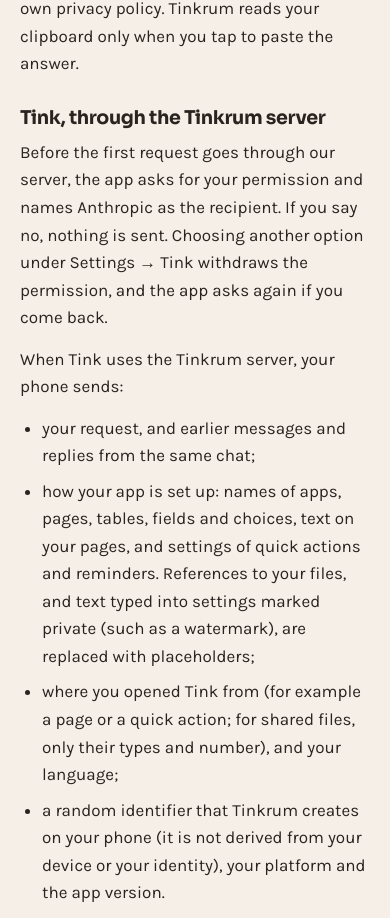
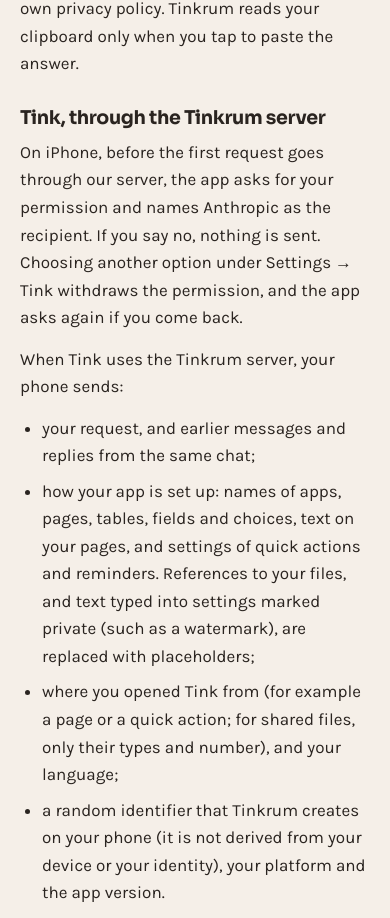
Before and after one commit to stonetech-pxia/tinkrum-site, a plain HTML site: page privacy.html in a window 390 px wide. Shown: the part 2177-3095 px from the top of the page. Drawn offline with Linux system fonts and the light colour scheme.

Commit message:
Privacy policy: the permission dialog is on iPhone for now
Co-Authored-By: Claude Sonnet 5.5 <noreply@anthropic.com>

```diff
--- a/privacy.html
+++ b/privacy.html
@@ -47,7 +47,7 @@
       <p>Tinkrum opens your phone’s share sheet with your request, instructions for the AI, and a copy of how your app (or the whole of Tinkrum) is set up. The copy includes names of apps, pages, tables, fields and choices, text on your pages, and text you typed into settings, such as a watermark or stamp text. It contains no entries and no files. The app you pick receives it and handles it under its own privacy policy. Tinkrum reads your clipboard only when you tap to paste the answer.</p>
 
       <h3 id="relay">Tink, through the Tinkrum server</h3>
-      <p>Before the first request goes through our server, the app asks for your permission and names Anthropic as the recipient. If you say no, nothing is sent. Choosing another option under Settings → Tink withdraws the permission, and the app asks again if you come back.</p>
+      <p>On iPhone, before the first request goes through our server, the app asks for your permission and names Anthropic as the recipient. If you say no, nothing is sent. Choosing another option under Settings → Tink withdraws the permission, and the app asks again if you come back.</p>
       <p>When Tink uses the Tinkrum server, your phone sends:</p>
       <ul>
         <li>your request, and earlier messages and replies from the same chat;</li>
```
